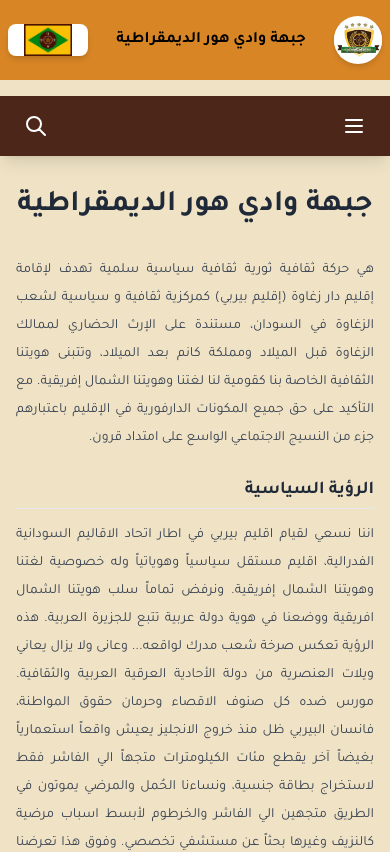
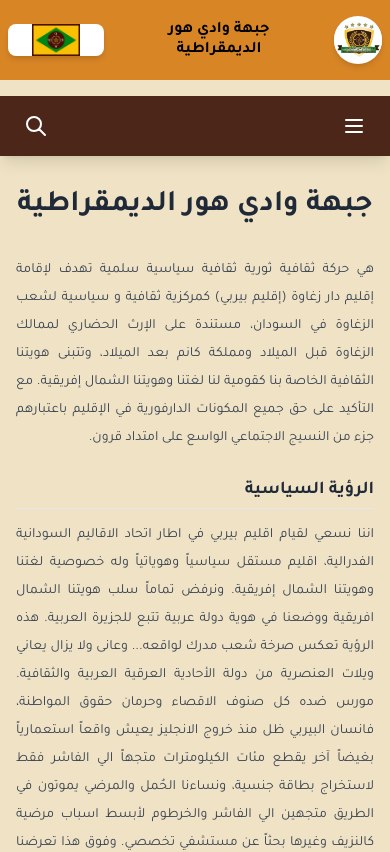
Before and after one commit to BashirAdam/whdf-s.org, a plain HTML site: page index.html in a window 390 px wide. Shown: the top 852 px of the page. Drawn offline with nearby package versions, Linux system fonts and the light colour scheme; a script that the page names is missing; a small style sheet from the web is missing.

Commit message:
still in it

```diff
--- a/index.html
+++ b/index.html
@@ -30,7 +30,7 @@
             جبهة وادي هور الديمقراطية
         </h1>
         <!-- Flag (left) -->
-        <div class="flex-shrink-0 w-20 h-8 md:w-24 md:h-16 rounded-lg overflow-hidden bg-white flex items-center justify-center shadow-md mr-2 md:mr-0">
+        <div class="flex-shrink-0 w-24 h-8 md:w-24 md:h-16 rounded-lg overflow-hidden bg-white flex items-center justify-center shadow-md mr-2 md:mr-0">
             <img src="frontend/images/Flag.jpeg" alt="Flag" class="max-w-full max-h-full object-contain">
         </div>
     </header>
```
